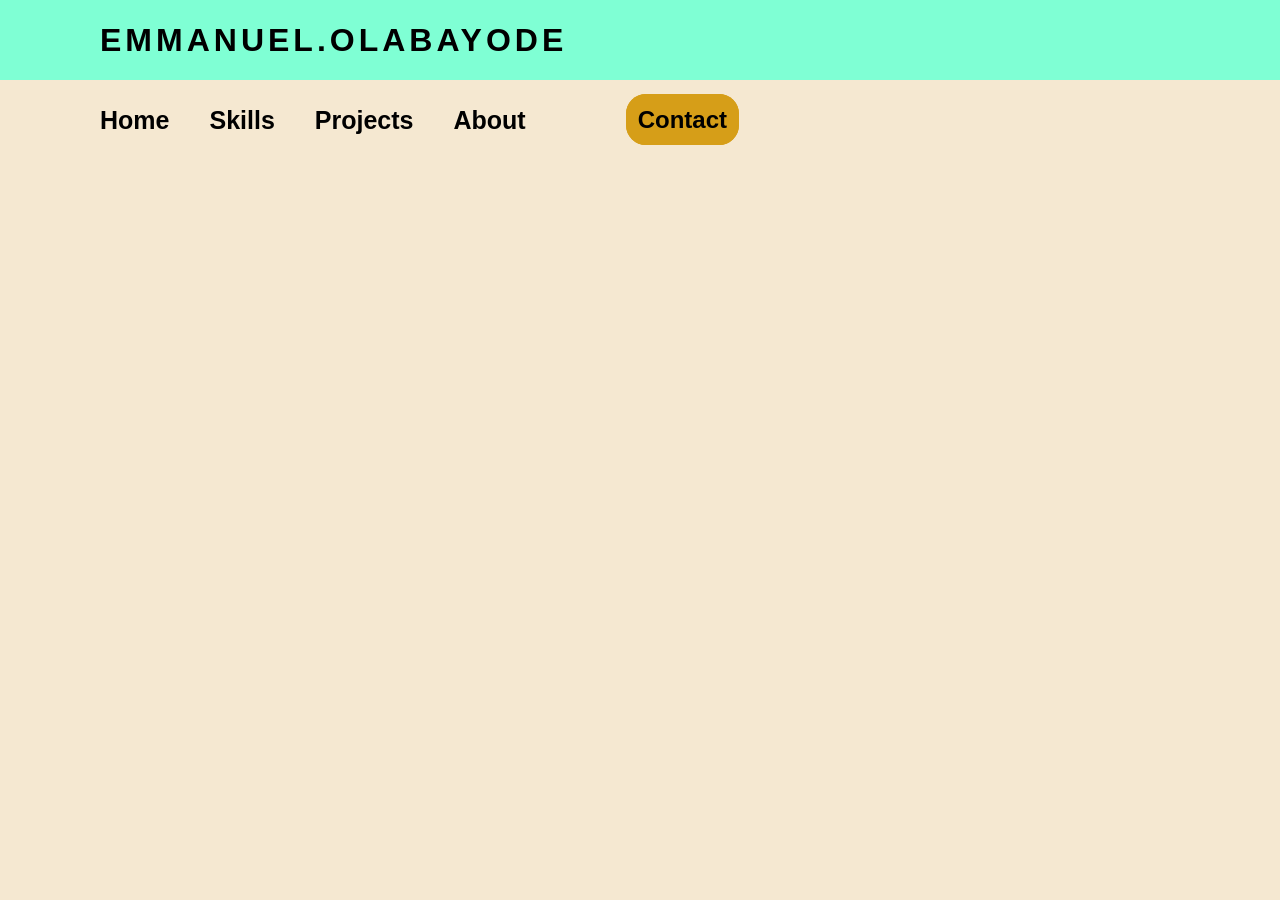
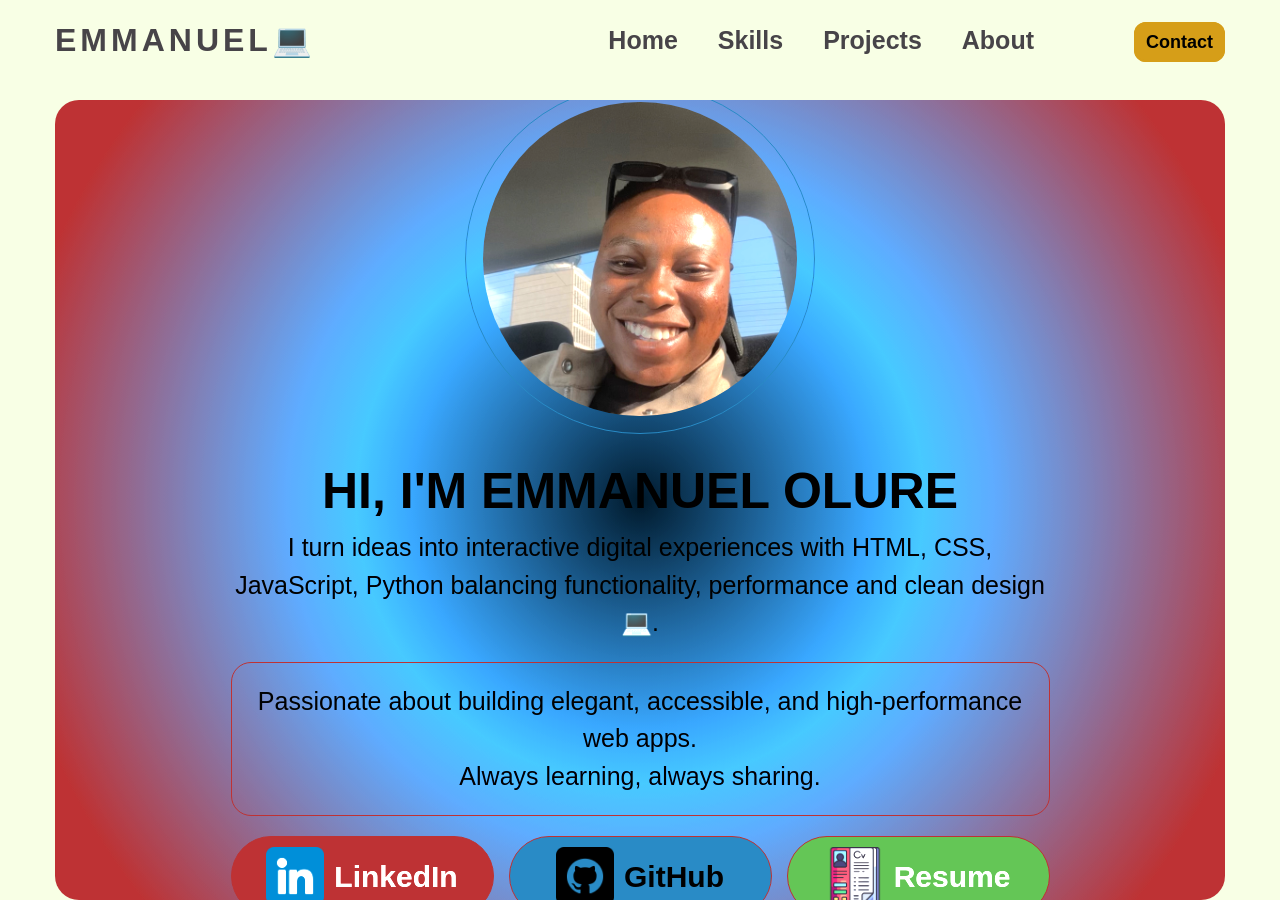
Before and after one commit to Olabayode/my-portfolio, a plain HTML site: page index.html in a window 1280 px wide. Before the commit the page ends 800 px from the top, so only its background shows below. Drawn offline with Linux system fonts and the light colour scheme.

Commit message:
hero banner

```diff
--- a/assets/styles/style.css
+++ b/assets/styles/style.css
@@ -1,12 +1,14 @@
 @import "./reset.css";
 
 .container{
-    width: min(100% - 20px, 1080px);
+    width: min(100% - 30px);
     margin-inline: auto;
+    padding-left: 40px;
+    padding-right: 40px;
 }
 
 body{
-    background-color: rgb(245, 232, 209);
+    background-color: #F8FFE5;
     font-family: Arial, Helvetica, sans-serif;
     /* border: 1px solid #444472; */
 }
@@ -15,30 +17,31 @@ header{
     width: 100%;
     top: 0;
     left: 0;
-    background-color: #7fffd4;
     height: 80px;
     line-height: 80px;
-    padding-left: 100px;
-    padding-right: 100px;
     z-index: 1000;
+    margin-bottom: 20px;
 }
 
-.flex, .navContainer, nav{
+.flex, .navContainer, nav, .hero-content,.hero-content-details, .hero-content-image, .details3, .details3 a{
     display: flex;
+}
+
+.flex, .navContainer{
+    flex-wrap: wrap;
 }
 
 .flex h1{
     letter-spacing: 4px;
+    color: #474448;
 }
 
 .flex{
     justify-content: space-between;
-    flex-wrap: wrap;
 }
 
 .navContainer{
     gap: 100px;
-    flex-wrap: wrap;
 }
 
 nav{
@@ -49,7 +52,7 @@ nav{
 }
 
 nav a{
-    color: #000;
+    color: #474448;
     text-decoration: none;
 }
 
@@ -57,8 +60,9 @@ nav a{
     border: 2px solid #d69e18;
     background-color: #d69e18;
     color: #000;
-    border-radius: 20px;
-    padding: 10px;
+    font-size: 18px;
+    border-radius: 12px;
+    padding: 8px 10px;
     text-decoration: none;
 }
 
@@ -66,3 +70,142 @@ nav a{
     background-color: #000;
     color: #d69e18;
 }
+
+.hero{
+    height: 100vh;
+    display: flex;
+    border-radius: 24px;
+    justify-content: center;
+    overflow: hidden;
+    opacity: 1;
+    align-items: center;
+    text-align: center;
+    background: radial-gradient(circle at center, #001524, #2274A5, #9E2A2B);
+    background-size: 150% 150%;
+    animation: pulseGlow 2s ease-in-out infinite;
+}
+
+@keyframes pulseGlow {
+  0% {
+    background: radial-gradient(circle at center, #001524 0%, #2274A5 50%, #9E2A2B 100%);
+  }
+  50% {
+  background: radial-gradient(circle at center, #001524 0%, #3ba8ff 40%, #9E2A2B 90%);
+  filter: brightness(1.2);
+  }
+  100% {
+    background: radial-gradient(circle at center, #001524 0%, #2274A5 50%, #9E2A2B 100%);
+  }
+}
+
+.hero-content, .hero-content-details{
+    flex-direction: column;
+    row-gap: 20px;
+}
+
+.hero-content{
+    justify-content: center;
+    align-items: center;
+    flex-wrap: wrap;
+    /* max-width: 1000px;
+    width: 100%; */
+}
+.hero-content-image{
+    width: 350px;
+    height: 350px;
+    border: 1px solid #2274A5;
+    border-radius: 50%;
+    justify-content: center;
+    align-items: center;
+}
+
+.hero-content-image img{
+    width: 90%;
+    height: 90%;
+    object-fit: cover;
+    object-position: center;
+    border-radius: 50%;
+    transition: all 1s ease-in-out;
+}
+
+.hero-content-image img:hover{
+    width: 100%;
+    height: 100%;
+}
+
+.hero-content-details{
+    max-width: 70%;
+    min-width: 280px;
+}
+
+.details1 h1{
+    font-size: 50px;
+}
+
+.details1 p, .details2 p{
+    font-size: 25px;
+}
+
+.details2{
+    border: 1px solid #9E2A2B;
+    border-radius: 20px;
+    padding: 20px;
+}
+
+.details3{
+    flex-wrap: nowrap;
+    justify-content: center;
+    line-height: 60px;
+    gap: 15px;
+}
+
+.details3, .details3 a{
+    flex-direction: row;
+}
+
+.details3 a{
+    height: 80px;
+    width: 100%;
+    border: 1px solid #9E2A2B;
+    border-radius: 40px;
+    text-decoration: none;
+    overflow: hidden;
+    justify-content: center;
+    padding: 10px 20px;
+    gap: 10px;
+}
+
+.details3 a p{
+    font-size: 30px;
+    font-weight: 600;
+}
+
+.btn1{
+    background-color: #9E2A2B;
+    color: #fff;
+}
+
+.btn1:hover{
+    color: #9E2A2B;
+    background-color: #fff;
+}
+
+.btn2{
+    background-color: #2274A5;
+    color: #000;
+}
+
+.btn2:hover{
+    color: #2274A5;
+    background-color: #fff;
+}
+
+.btn3{
+    background-color: #53A548;
+    color: #fff;
+}
+
+.btn3:hover{
+    color: #53A548;
+    background-color: #000;
+}
--- a/index.html
+++ b/index.html
@@ -12,8 +12,8 @@
     </head>
     <body>
         <header>
-            <div class="flex">
-                <h1>EMMANUEL.OLABAYODE</h1>
+            <div class="container flex">
+                <h1>EMMANUEL💻</h1>
                 <div class="navContainer">
                     <nav>
                         <a href="">Home</a>
@@ -25,7 +25,39 @@
                 </div>
             </div>
         </header>
-        <main></main>
+        <main class="container">
+            <section class="hero">
+                <div class="hero-content">
+                    <div class="hero-content-image">
+                        <img src="./assets/media/heroImage.jpeg" alt="A picture of myself">
+                    </div>
+                    <div class="hero-content-details">
+                        <div class="details1">
+                            <h1>HI, I'M EMMANUEL OLURE</h1>
+                            <p>I turn ideas into interactive digital experiences with HTML, CSS, JavaScript, Python balancing functionality, performance and clean design💻.</p>
+                        </div>
+                        <div class="details2">
+                            <p>Passionate about building elegant, accessible, and high-performance web apps.</p>
+                            <p>Always learning, always sharing.</p>
+                        </div>
+                        <div class="details3">
+                            <a href="https://www.linkedin.com/in/emmanuel-olabayode-b600272a8" target="_blank" class="btn1" >
+                                <img src="./assets/media/linkedIn.png" alt="LinkedIn Logo">
+                                <p>LinkedIn</p>
+                            </a>
+                            <a href="https://github.com/Olabayode" target="_blank" class="btn2">
+                                <img src="./assets/media/github.png" alt="GitHub Logo">
+                                <p>GitHub</p>
+                            </a>
+                            <a href="./assets/media/resume.png" download class="btn3">
+                                <img src="./assets/media/cv.png" alt="Resume Logo">
+                                <p>Resume</p>
+                            </a>
+                        </div>
+                    </div>
+                </div>
+            </section>
+        </main>
         <footer></footer>
     </body>
 </html>
```
Also changed, not shown: assets/media/cv.png (added), assets/media/github.png (added), assets/media/heroImage.jpeg (added), assets/media/linkedIn.png (added), assets/media/resume.png (added).
